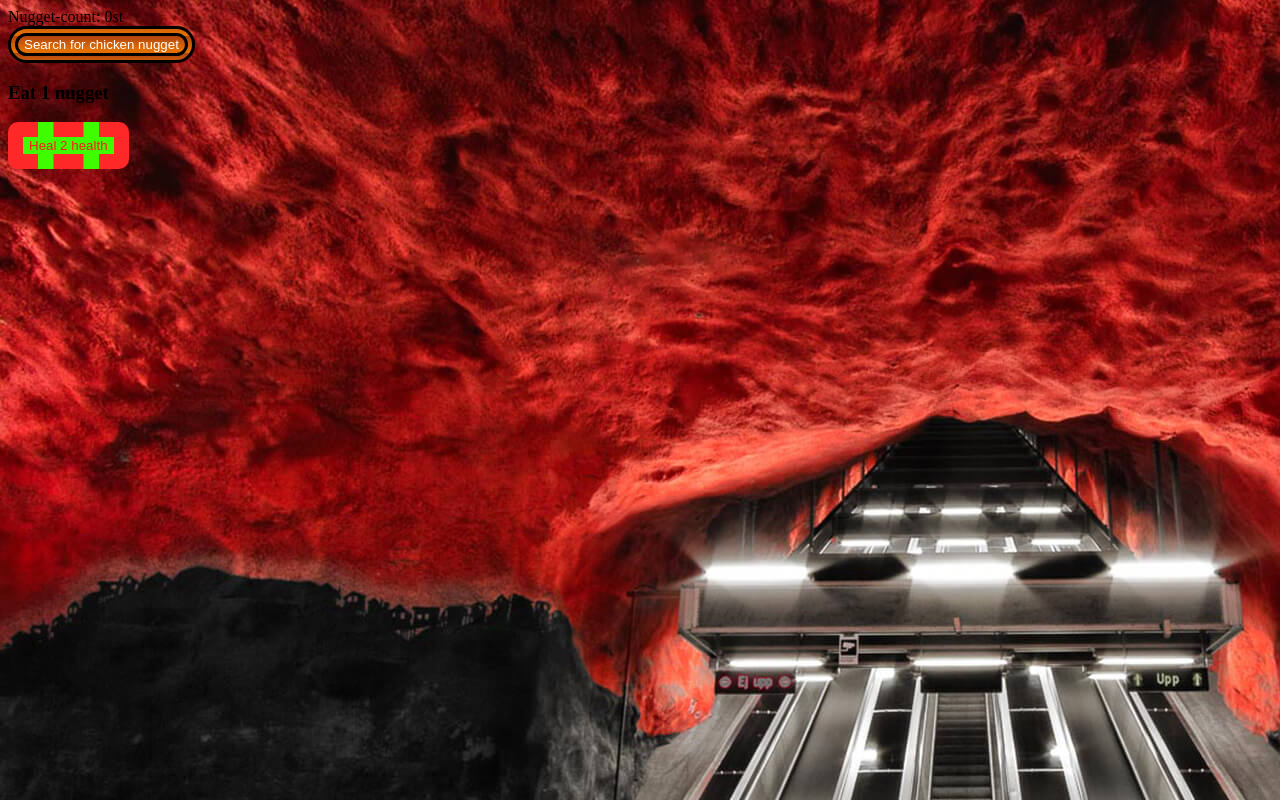
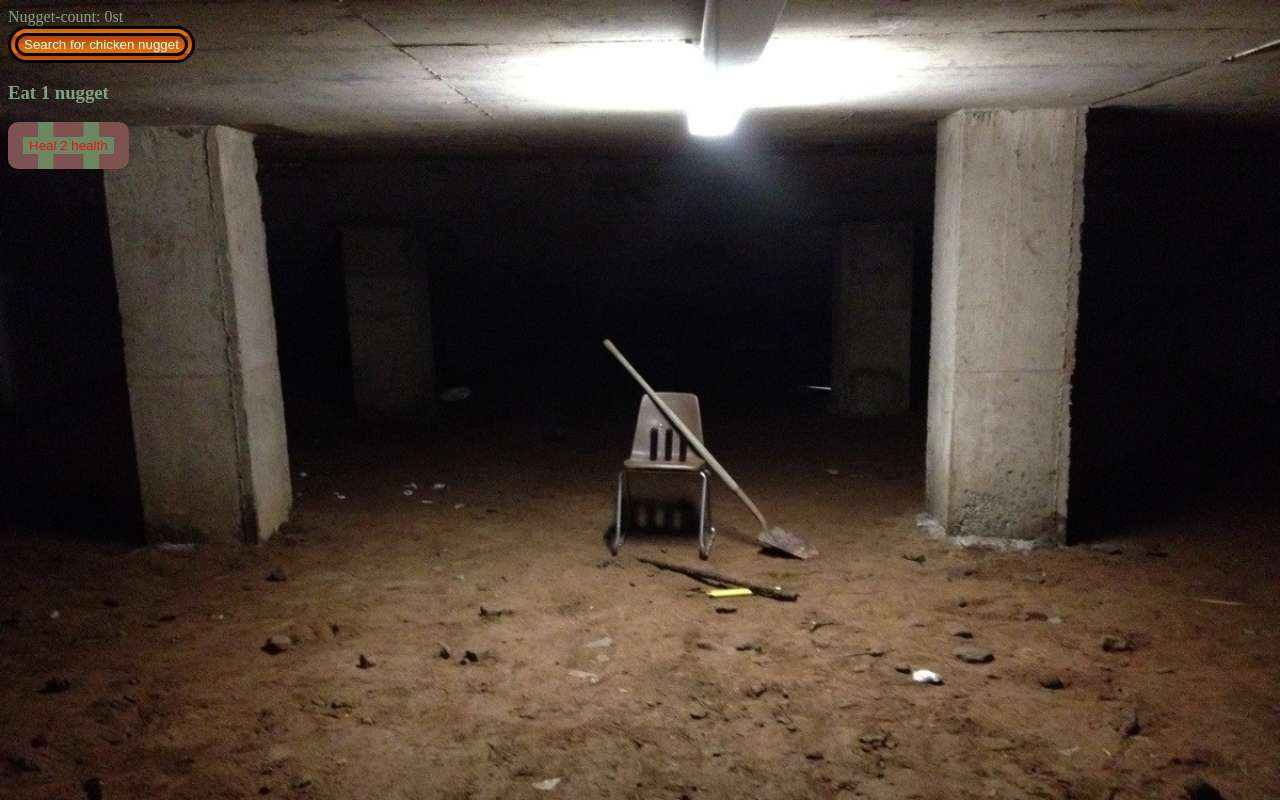
Before and after one commit to CastorDunkels/clicker, a plain HTML site: page index.html in a window 1280 px wide. Drawn offline with Linux system fonts and the light colour scheme.

Commit message:
background

```diff
--- a/style.css
+++ b/style.css
@@ -1,6 +1,7 @@
 body{
-    background-image: url("Stockholm-subway-1.jpg");
-    color:rgb(0, 0, 0);
+    background-image: url("9Knam.jpeg");
+    background-size: cover;
+    color:rgb(128, 162, 131);
 }
 Button:active{
     background:rgb(193, 12, 12);
@@ -14,10 +15,10 @@ Button:active{
     border-color: rgb(0, 0, 0);
 }
 .NuggetHealth{
-    background: rgb(63, 253, 0);
-    color: rgb(255, 24, 24);
+    background: rgb(109, 135, 99);
+    color: rgb(230, 21, 21);
     border: 15px;
     border-style: dashed;
     border-radius: 10px;
-    border-color: rgb(255, 40, 40);
+    border-color: rgb(127, 82, 82);
 }
```
